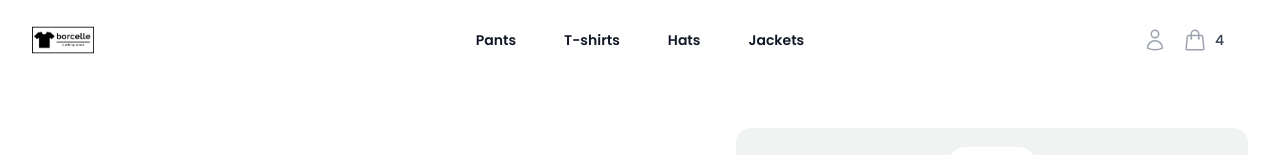
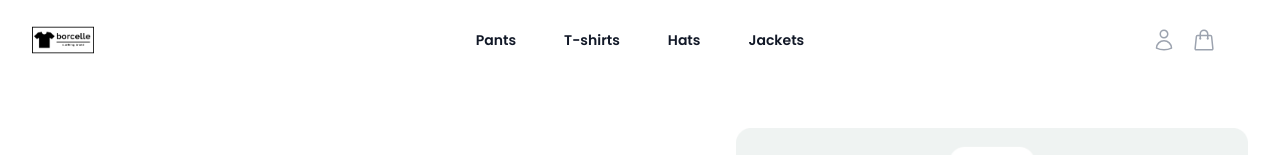
Before and after one commit to akram-idrissi/Frontend, a Next.js app: page / in a window 1280 px wide. Shown: the top 155 px of the page. Built offline with nearby package versions, Linux system fonts and the light colour scheme; a web font is replaced by a local one.

Commit message:
Rm props from child comp

```diff
--- a/src/components/navbar/navbar.jsx
+++ b/src/components/navbar/navbar.jsx
@@ -12,7 +12,7 @@ export default function Navbar({ sticky = false }) {
 
     return (
         <header className={`${sticky && "sticky"} top-0 z-50 bg-white/60 backdrop-blur-lg`}>
-            <NavbarWrapper  isAuth={true} cartCount={4} navigation={navigation} />
+            <NavbarWrapper navigation={navigation} />
         </header>
     )
 }
```
